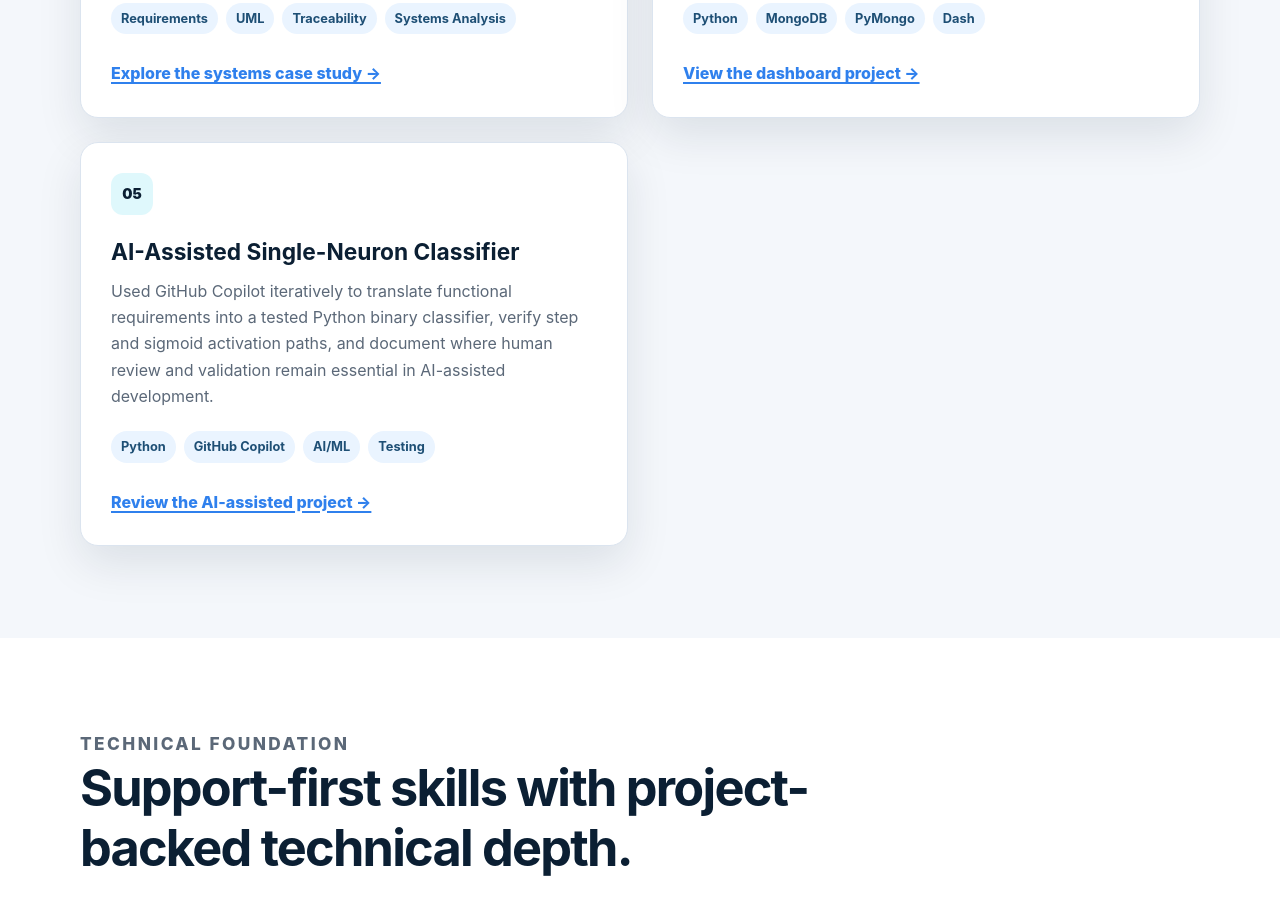
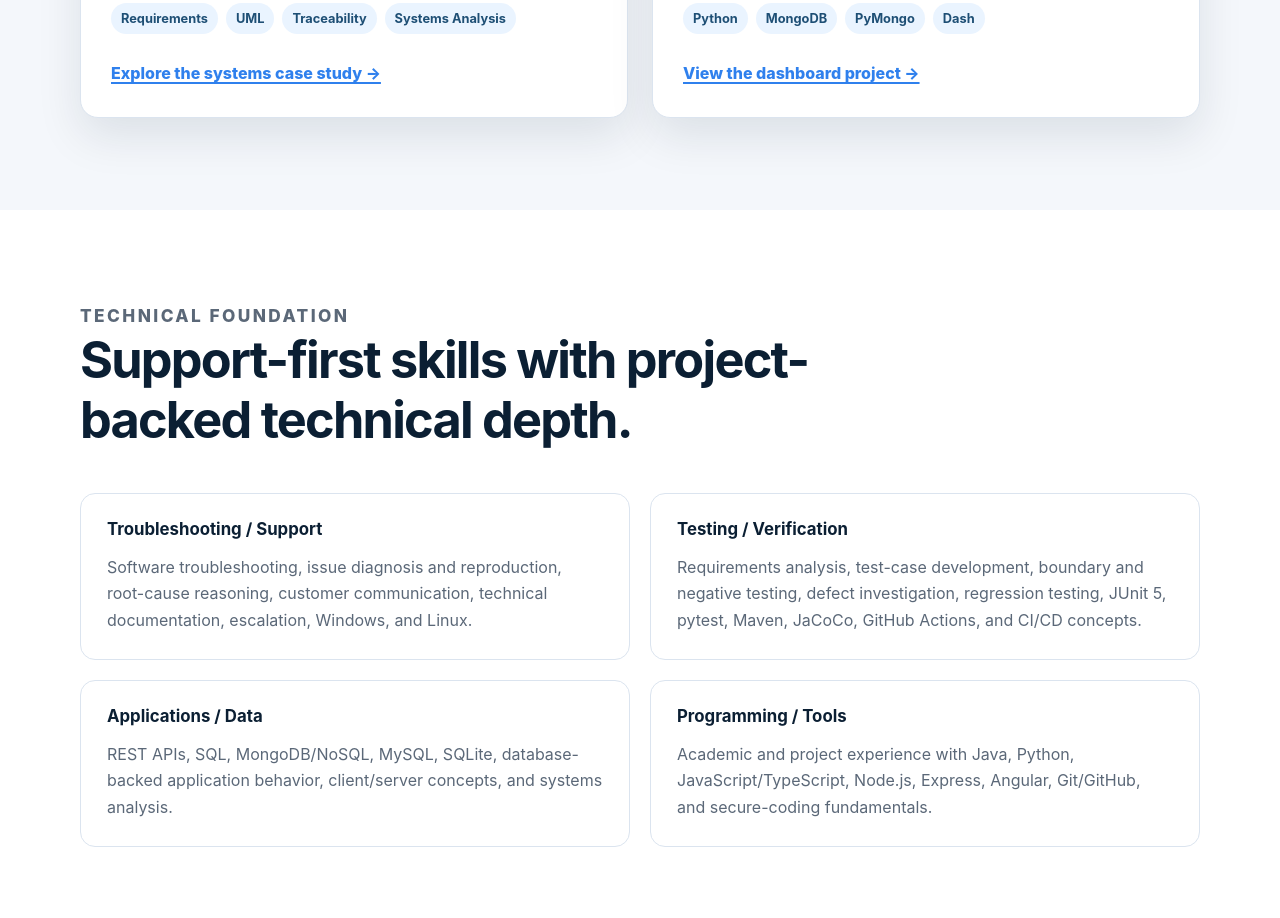
Before and after one commit to PhantomOSG-25/michaelbwood.github.io, a plain HTML site: page index.html in a window 1280 px wide. Shown: the part 3122-4040 px from the top of the page. Drawn offline with Linux system fonts and the light colour scheme.

Commit message:
Remove CS-530 project from portfolio pending portfolio update

```diff
--- a/index.html
+++ b/index.html
@@ -596,15 +596,6 @@
             <a class="project-link" href="https://github.com/PhantomOSG-25/animal-rescue-dashboard" target="_blank" rel="noreferrer">View the dashboard project &rarr;</a>
           </article>
 
-          <article class="project-card">
-            <span class="project-number">05</span>
-            <h3>AI-Assisted Single-Neuron Classifier</h3>
-            <p>Used GitHub Copilot iteratively to translate functional requirements into a tested Python binary classifier, verify step and sigmoid activation paths, and document where human review and validation remain essential in AI-assisted development.</p>
-            <ul class="tags" aria-label="AI-assisted classifier technologies">
-              <li>Python</li><li>GitHub Copilot</li><li>AI/ML</li><li>Testing</li>
-            </ul>
-            <a class="project-link" href="https://github.com/PhantomOSG-25/michaelbwood.github.io/tree/main/projects/cs530-ai-assisted-code" target="_blank" rel="noreferrer">Review the AI-assisted project &rarr;</a>
-          </article>
         </div>
       </div>
     </section>
```
